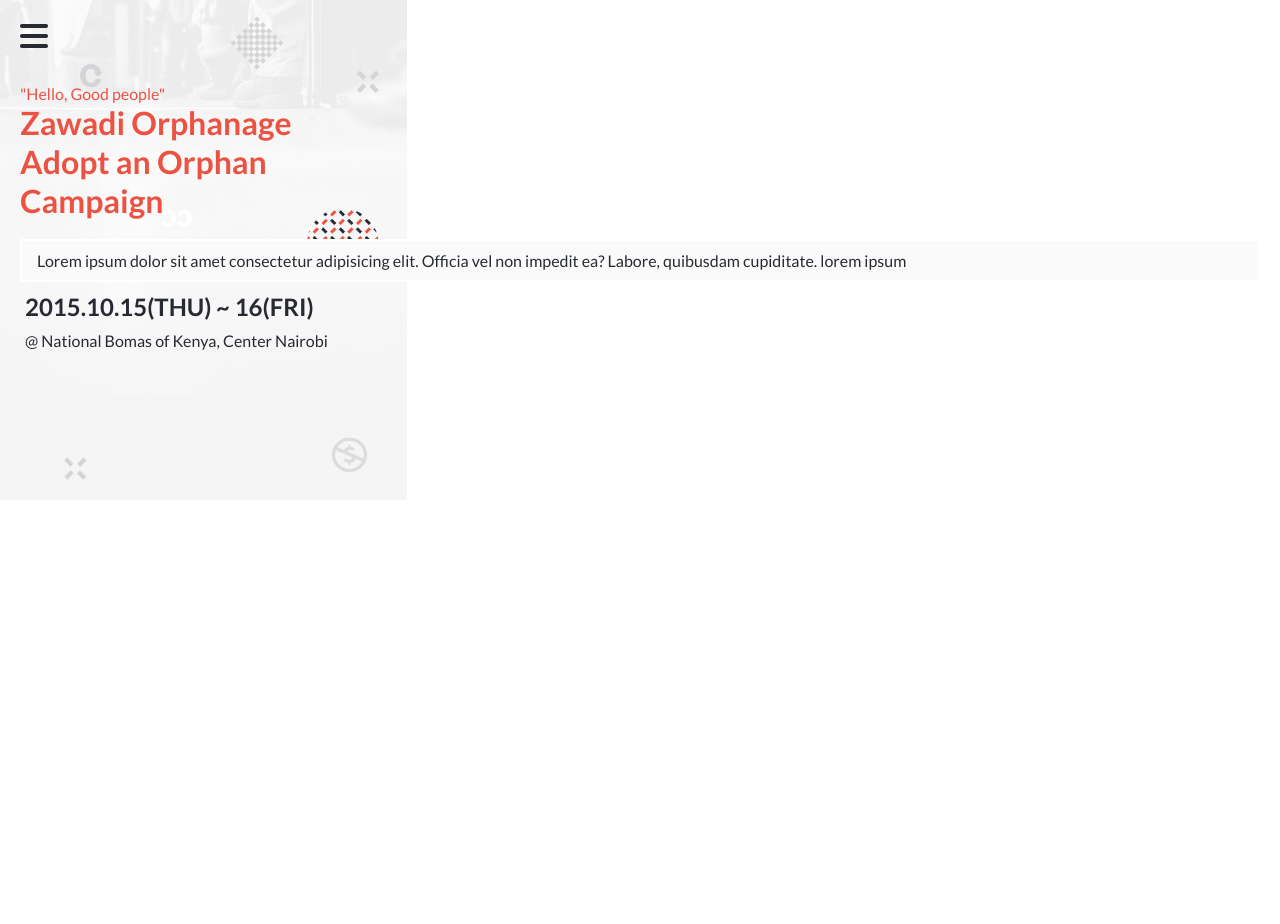
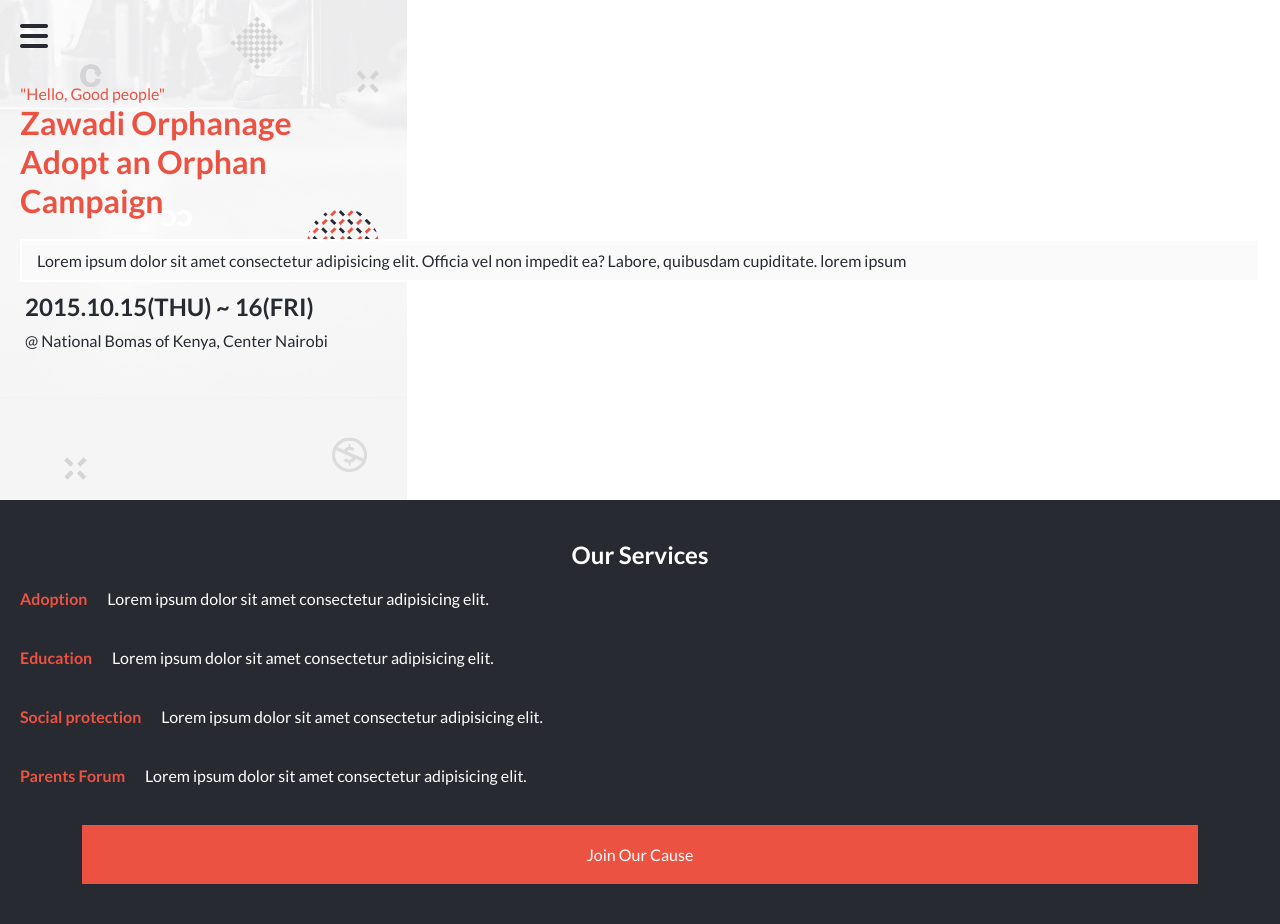
Before and after one commit to Felix45/adopt-an-orphan, a website: page index.html in a window 1280 px wide. Before the commit the page ends 800 px from the top, so only its background shows below. Drawn offline with Linux system fonts and the light colour scheme.

Commit message:
Add services section to homepage

```diff
--- a/assets/styles/app.css
+++ b/assets/styles/app.css
@@ -9,6 +9,10 @@
 
 .d-flex {
   display: flex;
+}
+
+.flex-column {
+  flex-direction: column;
 }
 
 .d-none {
@@ -23,9 +27,33 @@
   justify-content: flex-end;
 }
 
+.flex-center {
+  align-items: center;
+  justify-content: center;
+}
+
 ul,
 ol {
   list-style-type: none;
+}
+
+.bg-dark {
+  color: #fff;
+  background-color: #272a31;
+}
+
+.btn {
+  color: #fff;
+  padding: 20px;
+  cursor: pointer;
+  text-decoration: none;
+  text-align: center;
+  background-color: #ec5242;
+}
+
+.btn.btn-action {
+  width: 90%;
+  margin-top: 20px;
 }
 
 .header-topbar {
@@ -71,3 +99,17 @@
 nav {
   color: #272a31;
 }
+
+.services {
+  padding: 40px 20px;
+}
+
+.services .service {
+  margin: 20px 0;
+}
+
+.services .service .service-title {
+  color: #ec5242;
+  margin-right: 20px;
+  font-weight: bold;
+}
--- a/index.html
+++ b/index.html
@@ -48,5 +48,30 @@
         </div>
     </header>
 
+    <main>
+        <section class="d-flex flex-column services bg-dark">
+            <h2 class="d-flex flex-center">Our Services</h2>
+            <div class="d-flex service">
+                <div class="d-flex flex-center service-title">Adoption</div>
+                <div>Lorem ipsum dolor sit amet consectetur adipisicing elit.</div>
+            </div>
+            <div class="d-flex service">
+                <div class="d-flex flex-center service-title">Education</div>
+                <div>Lorem ipsum dolor sit amet consectetur adipisicing elit.</div>
+            </div>
+            <div class="d-flex service">
+                <div class="d-flex flex-center service-title">Social protection</div>
+                <div>Lorem ipsum dolor sit amet consectetur adipisicing elit.</div>
+            </div>
+            <div class="d-flex service">
+                <div class="d-flex flex-center service-title">Parents Forum</div>
+                <div>Lorem ipsum dolor sit amet consectetur adipisicing elit.</div>
+            </div>
+            <div class="d-flex flex-center">
+                <a href="" class="btn btn-action">Join Our Cause</a>
+            </div>
+        </section>
+    </main>
+
 </body>
 </html>
```
